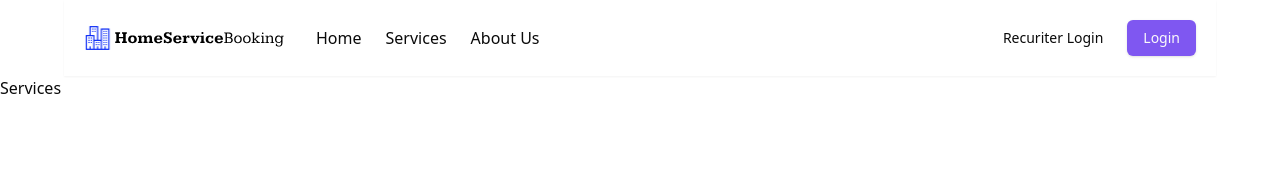
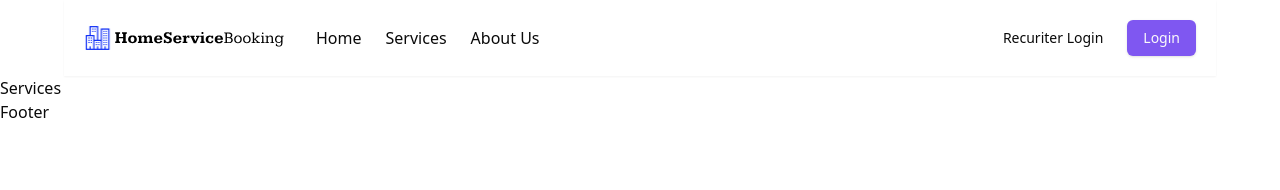
Before and after one commit to K-Aayush/HomeServiceBooking-Frontend, a React (Vite) app: page /Services in a window 1280 px wide. Shown: the top 190 px of the page. Built offline with nearby package versions, Linux system fonts and the light colour scheme; no server answers.

Commit message:
update :: creating new component footer

```diff
--- a/src/App.tsx
+++ b/src/App.tsx
@@ -3,6 +3,7 @@
 import About from "./pages/About";
 import Services from "./pages/Services";
 import Navbar from "./components/Navbar";
+import Footer from "./components/Footer";
 
 const App = () => {
   return (
@@ -13,6 +14,7 @@
         <Route path="/About" element={<About />} />
         <Route path="/Services" element={<Services />} />
       </Routes>
+      <Footer />
     </div>
   );
 };
--- /dev/null
+++ b/src/components/Footer.tsx
@@ -0,0 +1,7 @@
+import React from "react";
+
+const Footer = () => {
+  return <div>Footer</div>;
+};
+
+export default Footer;
```
